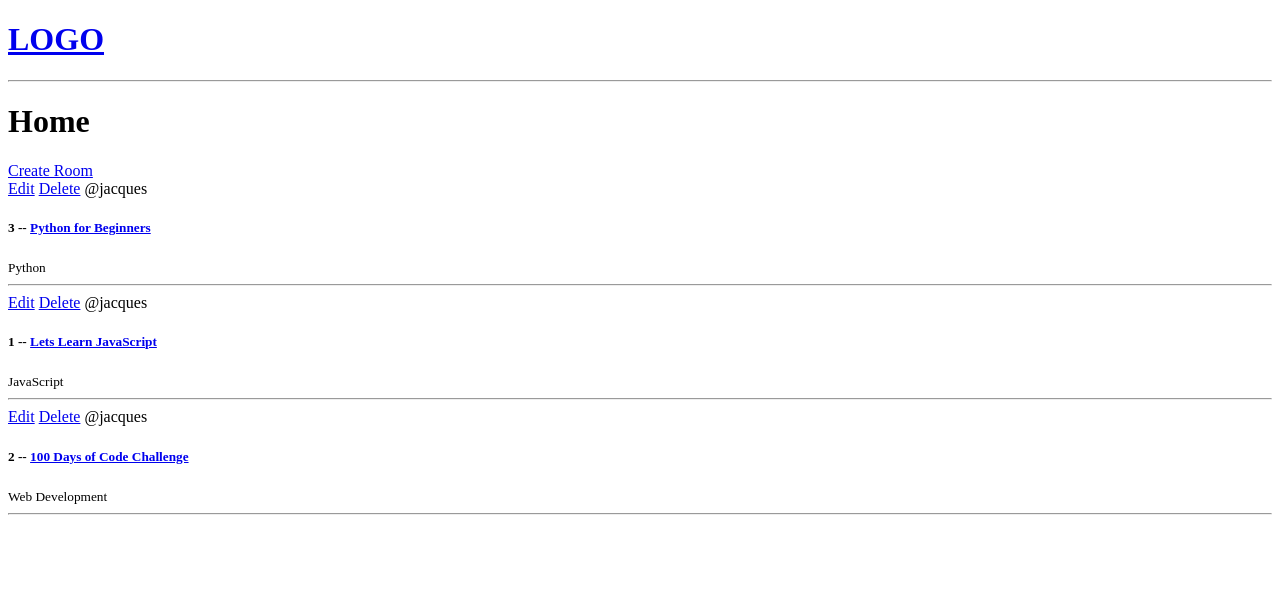
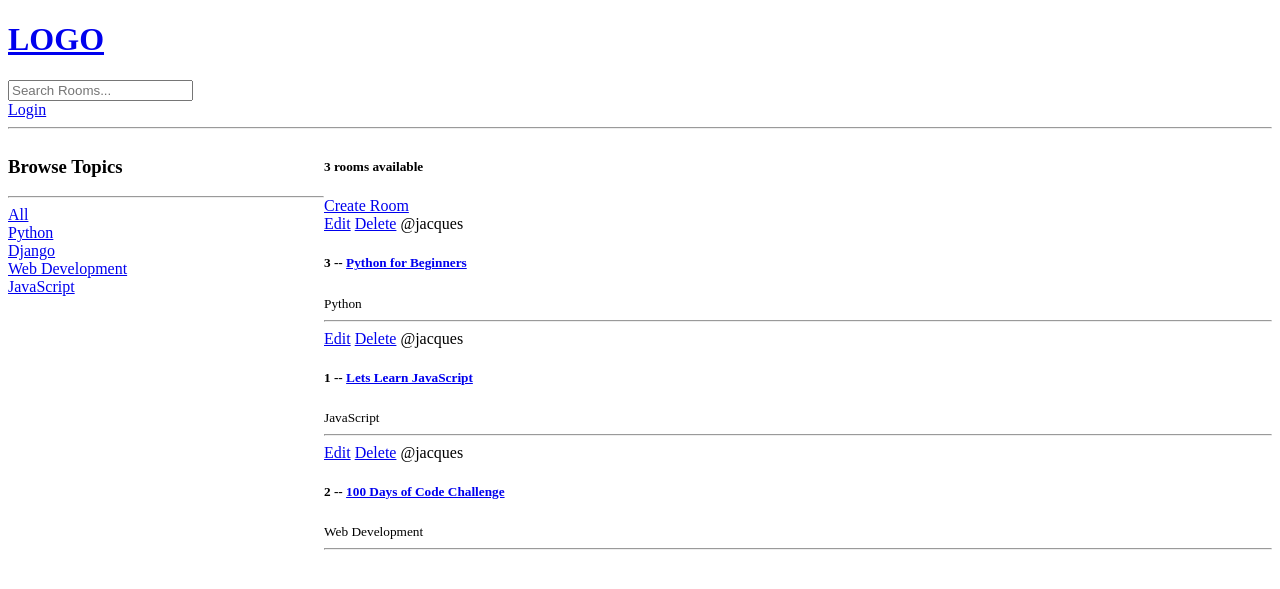
Before and after one commit to jfroux83/django-studdy-buddy, a Django app: page / in a window 1280 px wide. Shown: the top 589 px of the page. Run offline with Django 4.2, Linux system fonts and the light colour scheme; data comes from the database, SQL or seed files in the repository; both versions use the stored data as it was after the commit.

Commit message:
Adding user authentication & flash messages

```diff
--- a/base/templates/base/home.html
+++ b/base/templates/base/home.html
@@ -1,8 +1,28 @@
 {% extends 'main.html' %}
 
 {% block content %}
-<h1>Home</h1>
+<style>
+  .home-container {
+    display: grid;
+    grid-template-columns: 1fr 3fr;
+  }
+</style>
+
+<div class="home-container">
   <div>
+    <h3>Browse Topics</h3>
+    <hr>
+    <div>
+      <a href="{% url 'home' %}">All</a>
+    </div>
+    {% for topic in topics %}
+      <div>
+        <a href="{% url 'home' %}?q={{ topic.name }}">{{ topic.name }}</a>
+      </div>
+    {% endfor %}
+  </div>
+  <div>
+    <h5>{{ room_count }} rooms available</h5>
     <a href="{% url 'create-room' %}">Create Room</a>
     <div>
       {% for room in rooms %}
@@ -17,4 +37,5 @@
       {% endfor %}
     </div>
   </div>
+</div>
 {% endblock %}
--- a/base/urls.py
+++ b/base/urls.py
@@ -2,6 +2,7 @@ from django.urls import path
 from . import views
 
 urlpatterns = [
+  path('login/', views.loginPage, name="login"),
   path('', views.home, name="home"),
   path('room/<str:pk>/', views.room, name="room"),
   path('create-room/', views.createRoom, name="create-room"),
--- a/base/views.py
+++ b/base/views.py
@@ -1,5 +1,9 @@
 from django.shortcuts import render, redirect
-from .models import Room
+from django.contrib import messages
+from django.db.models import Q
+from django.contrib.auth.models import User
+from django.contrib.auth import authenticate, login, logout
+from .models import Room, Topic
 from .forms import RoomForm
 
 # rooms = [
@@ -8,15 +12,49 @@ from .forms import RoomForm
 #     {'id': 3, 'name': 'Frontend developers' },
 # ]
 
+def loginPage(request):
+    if request.method == 'POST':
+        username = request.POST.get('username')
+        password = request.POST.get('password')
+
+        try:
+            user = User.objects.get(username=username)
+        except:
+            messages.error(request, 'User does not exist')
+
+        user = authenticate(request, username=username, password=password)
+        if user is not None:
+            login(request, user)
+            return redirect('home')
+        else:
+            messages.error(request, "Username OR Password does not exist")
+
+    context = {}
+    return render(request, 'base/login_register.html', context)
+
+
 def home(request):
-    rooms = Room.objects.all()
-    context = {'rooms': rooms}
+    q = request.GET.get('q') if request.GET.get('q') != None else ''
+    rooms = Room.objects.filter(
+        Q(topic__name__icontains=q) |
+        Q(name__icontains=q) |
+        Q(description__icontains=q)
+    )
+    topics = Topic.objects.all()
+    room_count = rooms.count()
+    context = {
+        'rooms': rooms,
+        'topics': topics,
+        'room_count': room_count
+    }
     return render(request, 'base/home.html', context)
+
 
 def room(request, pk):
     room = Room.objects.get(id=pk)
     context = {'room': room}
     return render(request, 'base/room.html', context)
+
 
 def createRoom(request):
     form = RoomForm()
@@ -30,6 +68,7 @@ def createRoom(request):
     context = {'form': form}
     return render(request, 'base/room_form.html', context)
 
+
 def updateRoom(request, pk):
     room = Room.objects.get(id=pk)
     form = RoomForm(instance=room)
@@ -40,9 +79,9 @@ def updateRoom(request, pk):
             form.save()
             return redirect('home')
 
-
     context = {'form': form}
     return render(request, 'base/room_form.html', context)
+
 
 def deleteRoom(request, pk):
     room = Room.objects.get(id=pk)
--- a/templates/main.html
+++ b/templates/main.html
@@ -9,6 +9,14 @@
   <body>
     {% include 'navbar.html' %}
 
+    {% if messages %}
+    <ul class="messages">
+      {% for message in messages %}
+      <li>{{ message }}</li>
+      {% endfor %}
+    </ul>
+    {% endif %}
+
     {% block content %}
 
     {% endblock %}
--- a/templates/navbar.html
+++ b/templates/navbar.html
@@ -2,4 +2,10 @@
   <h1>LOGO</h1>
 </a>
 
+<form method="GET" action="{% url 'home' %}">
+  <input type="text" name="q" placeholder="Search Rooms..." />
+</form>
+
+<a href="{% url 'login' %}">Login</a>
+
 <hr />
```
Also changed, not shown: base/templates/base/login_register.html (added, +14 -0 lines), db.sqlite3. Lines whose indentation alone changed are shown as unchanged.
